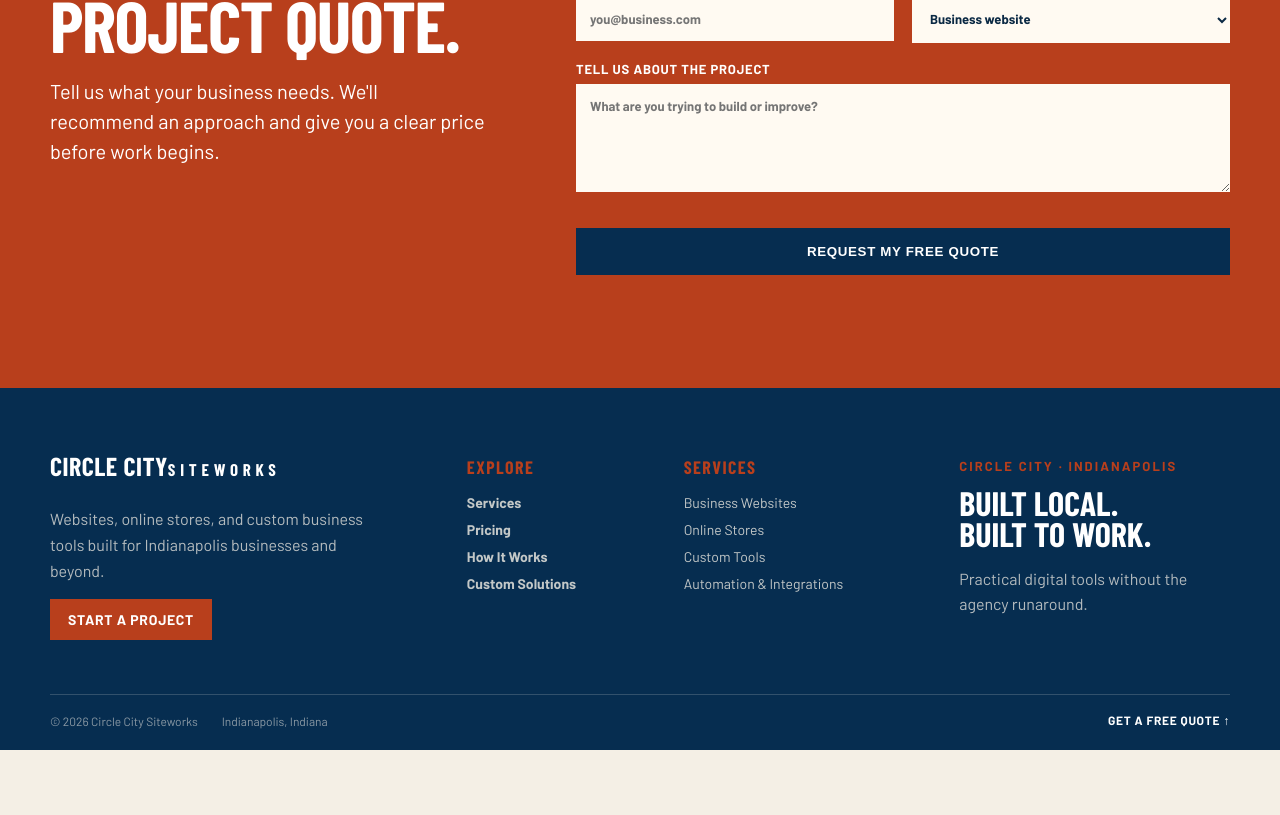
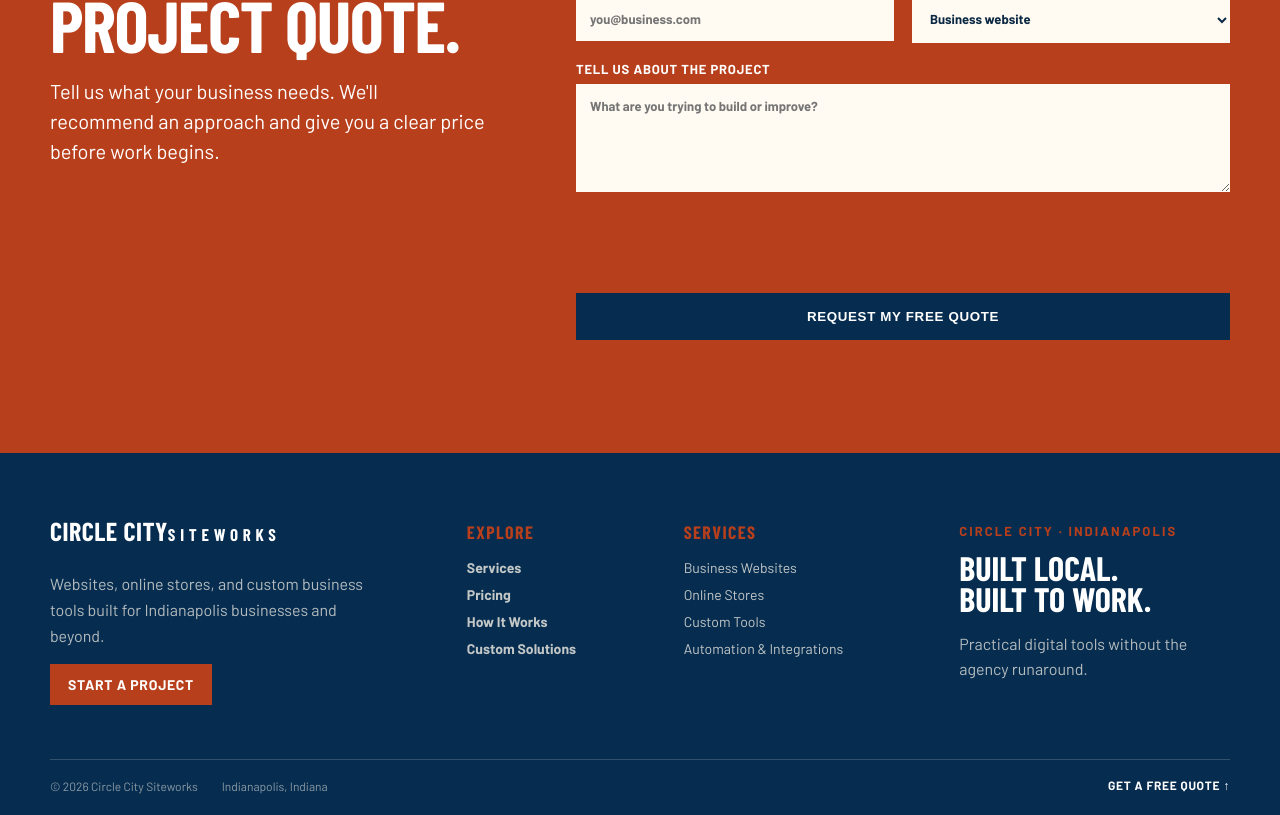
Before and after one commit to tsherlock86/circle-city-siteworks, a Next.js app: page / in a window 1280 px wide. Shown: the part 4017-4832 px from the top of the page. Before the commit the page ends 4767 px from the top, so only its background shows below. Built offline with nearby package versions, Linux system fonts and the light colour scheme; no server answers; a web font is replaced by a local one.

Commit message:
Style quote form spam check

```diff
--- a/app/globals.css
+++ b/app/globals.css
@@ -66,3 +66,5 @@
 .formStatus{margin:0;padding:12px 14px;font-weight:700;background:rgba(255,255,255,.14);border-left:4px solid #fff}
 .formStatus.success{background:rgba(6,45,80,.25)}
 .formStatus.error{background:rgba(80,0,0,.22)}
+
+.turnstileWrap{min-height:65px;display:flex;align-items:center}
```
